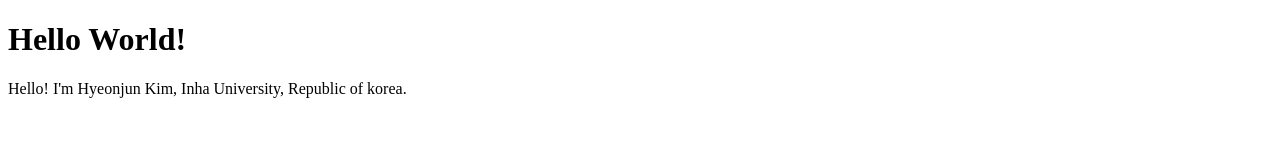
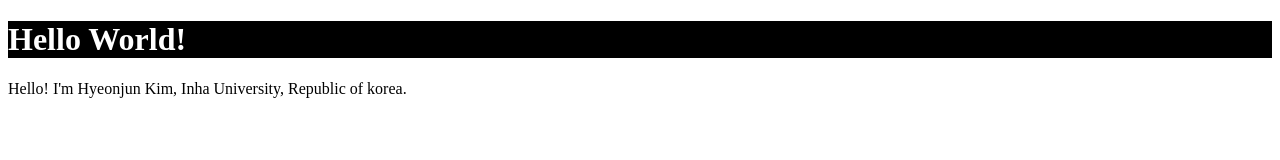
Before and after one commit to hyeonjun0630/hyeonjun0630.github.io, a plain HTML site: page 실습.html in a window 1280 px wide. Drawn offline with Linux system fonts and the light colour scheme.

Commit message:
총집합

```diff
--- a/실습.html
+++ b/실습.html
@@ -2,6 +2,15 @@
 <html>
     <head>
         <title>Hello!</title>
+        <style>
+            h1 {
+                color: white;
+                background: black;
+            }
+        </style>
+        <script>//경고창을 출력합니다
+            alert('Hello World!');
+        </script>
     </head>
     <body>
         <h1>Hello World!</h1>
```
